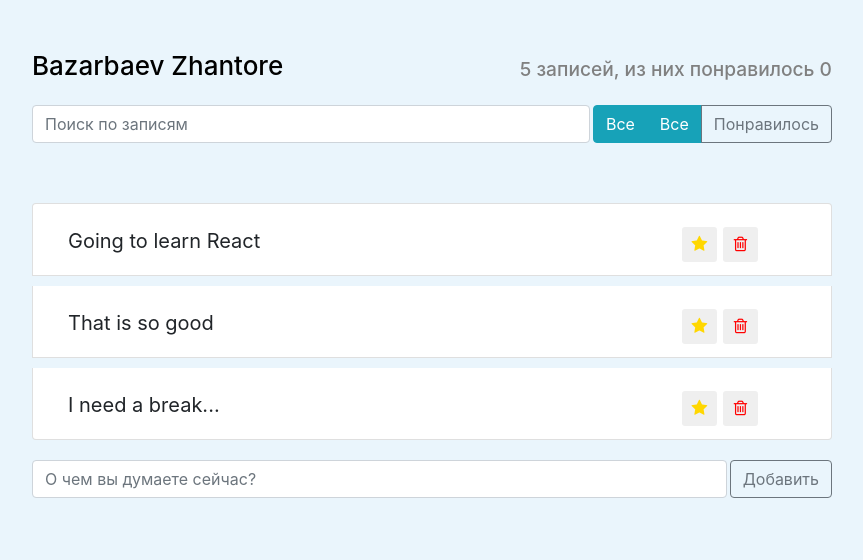
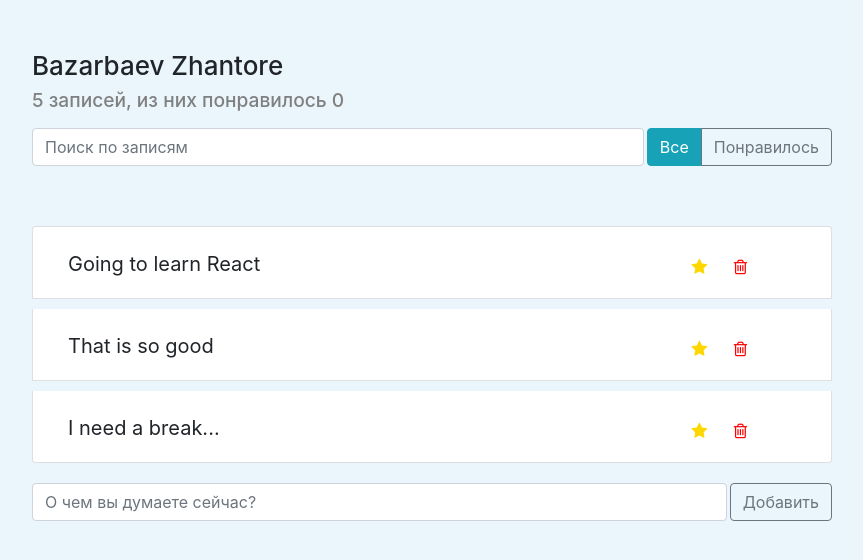
Before and after one commit to Zhantore753/ReactPost, a React (Create React App) app: page / in a window 1280 px wide. Shown: the top 560 px of the page, without its empty margins (208-1071 px from the left). Built offline with nearby package versions, Linux system fonts and the light colour scheme.

Commit message:
Откат

```diff
--- a/src/components/app-header/app-header.js
+++ b/src/components/app-header/app-header.js
@@ -1,31 +1,13 @@
 import React from 'react';
 
 import './app-header.css';
-import styled from 'styled-components';
-
-const Header = styled.div`
-    display: flex;
-    align-items: flex-end;
-    justify-content: space-between;
-    h1{
-        font-size: 26px;
-        color: ${props => props.colored ? 'red' : 'black'};
-        :hover{
-            color:blue;
-        }
-    }
-    h2 {
-        font-size: 1.2rem;
-        color: grey;
-    }
-`
 
 const AppHeader = () =>{
     return(
-        <Header>
+        <div className="app-header d -flex">
             <h1>Bazarbaev Zhantore</h1>
             <h2>5 записей, из них понравилось 0</h2>
-        </Header>
+        </div>
     )
 }
 
--- a/src/components/app/app.js
+++ b/src/components/app/app.js
@@ -5,14 +5,7 @@ import SearchPanel from '../search-panel/';
 import PostStatusFilter from '../post-status-filter/';
 import PostList from '../post-list/';
 import PostAddForm from '../post-add-form/';
-
 import './app.css';
-import styled from 'styled-components';
-
-const AppBlock = styled.div`
-    margin: 0 auto;
-    max-width: 800px;
-`;
 
 const App = () => {
 
@@ -23,7 +16,7 @@ const App = () => {
     ];
 
     return(
-        <AppBlock>
+        <div className="app">
             <AppHeader/>
             <div className="search-panel d-flex">
                 <SearchPanel/>
@@ -31,7 +24,7 @@ const App = () => {
             </div>
             <PostList posts={data}/>
             <PostAddForm/>
-        </AppBlock>
+        </div>
     )
 };
 
--- a/src/components/post-list-item/post-list-item.css
+++ b/src/components/post-list-item/post-list-item.css
@@ -3,6 +3,7 @@
 }
 
 .app-list-item button {
+  background-color: #fff;
   width: 35px;
   height: 35px;
   margin: 3px;
--- a/src/components/post-list/post-list.js
+++ b/src/components/post-list/post-list.js
@@ -1,7 +1,6 @@
 import React from 'react';
 
 import PostListItem from '../post-list-item';
-import {ListGroup} from 'reactstrap';
 import './post-list.css';
 
 const PostList = ({posts}) =>{
@@ -16,9 +15,9 @@ const PostList = ({posts}) =>{
     });
 
     return (
-        <ListGroup className="app-list">
+        <ul className="app-list list-group">
             {elements}
-        </ListGroup>
+        </ul>
     )
 };
 
--- a/src/components/post-status-filter/post-status-filter.js
+++ b/src/components/post-status-filter/post-status-filter.js
@@ -1,12 +1,10 @@
 import React from 'react';
-import { Button } from 'reactstrap';
 
 import './post-status-filter.css';
 
 const PostStatusFilter = () =>{
     return (
         <div className="btn-group">
-            <Button color="info">Все</Button>
             <button type="button" className="btn btn-info">Все</button>
             <button type="button" className="btn btn-outline-secondary">Понравилось</button>
         </div>
```
